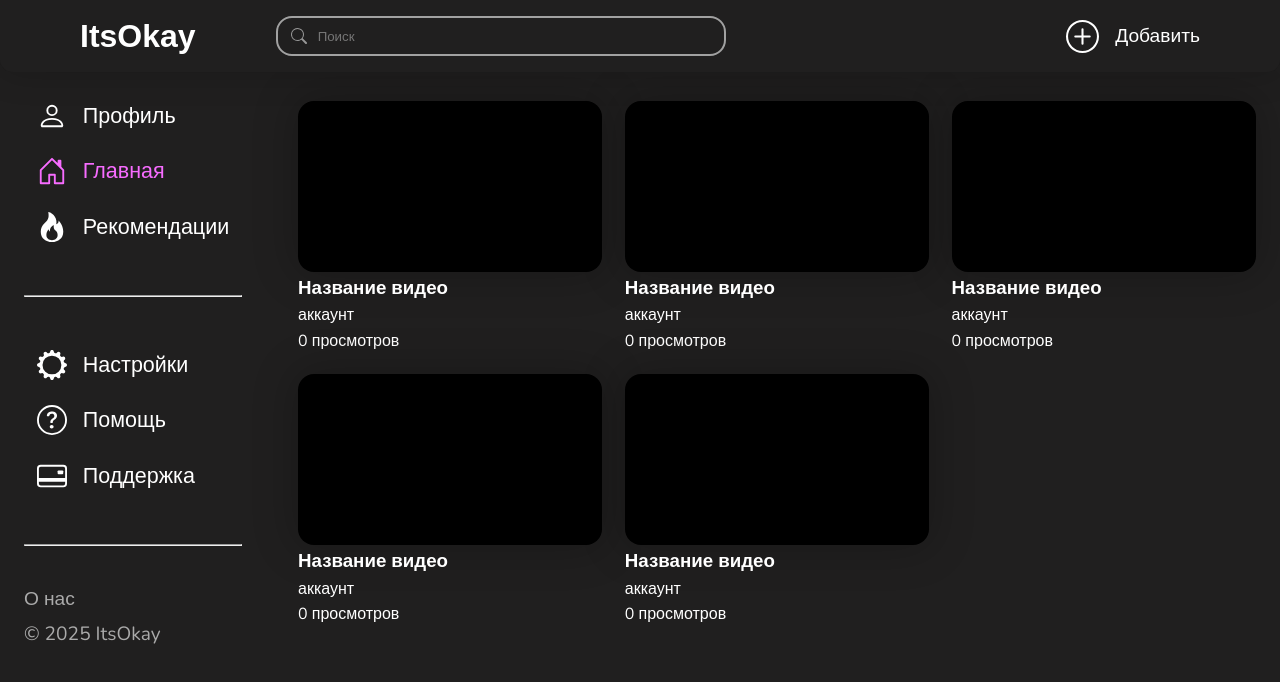
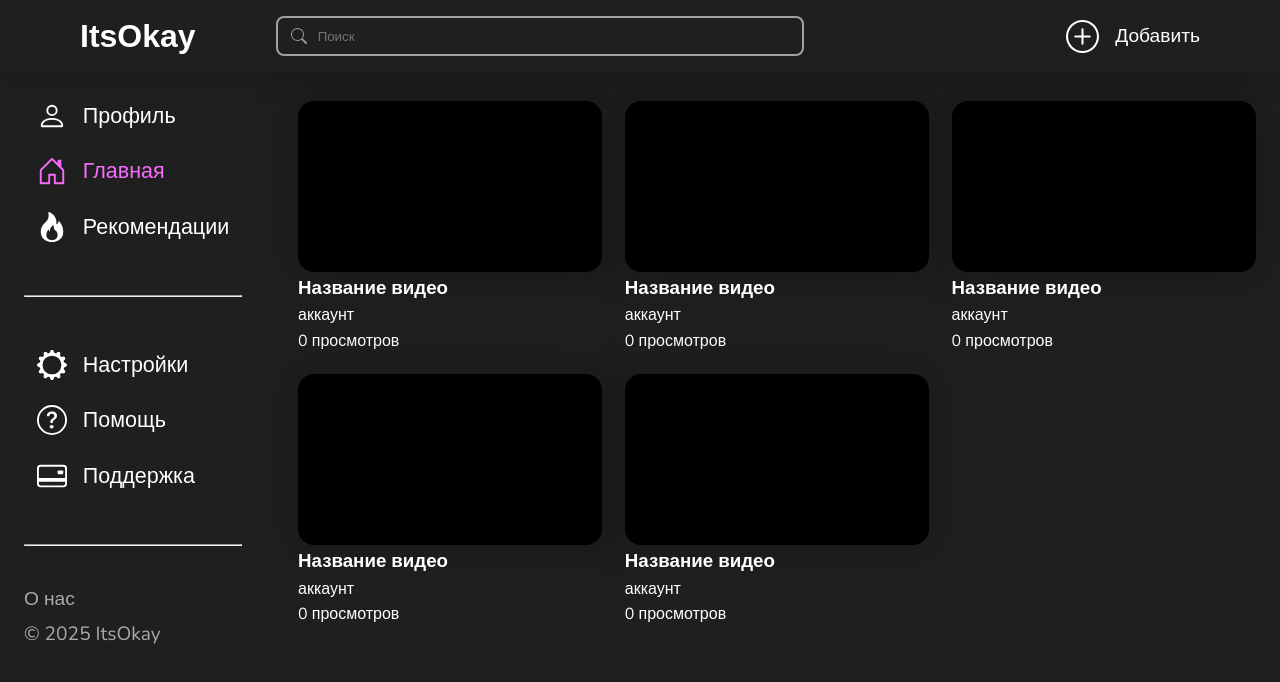
Before and after one commit to Maks1im/new-test-mobil-UI, a React (Vite) app: page / in a window 1280 px wide. Shown: the top 682 px of the page. Built offline with nearby package versions, Linux system fonts and the light colour scheme.

Commit message:
Add files via upload

```diff
--- a/src/components/Header/_header.scss
+++ b/src/components/Header/_header.scss
@@ -104,14 +104,14 @@
         border: 2px solid #a1a1a1;
         outline: none;
         padding-left: 2.5rem;
-        border-radius: 1rem;
-        width: 450px;
+        border-radius: .5rem;
+        width: 33rem;
         height: 2.5rem;
         color: #ffffff;
         transition: all .3s;
 
         &:focus {
-          width: 500px;
+          width: 37rem;
         }
       }
     }
```
Also changed, not shown: src/pages/AboutUs/AboutUs.jsx (line endings or trailing spaces).
